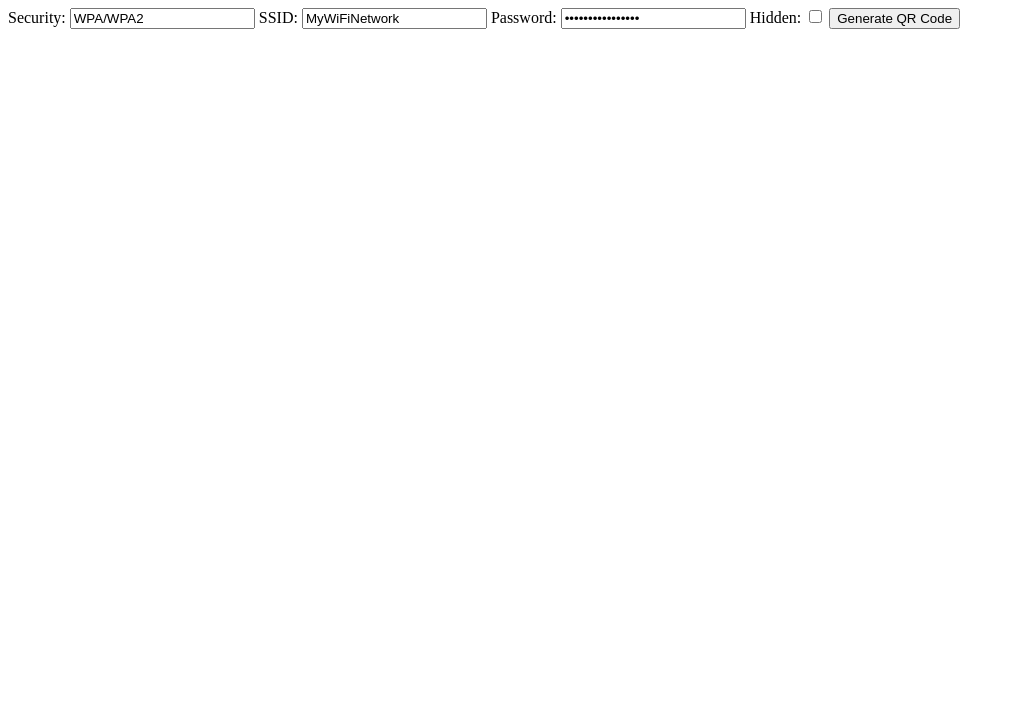
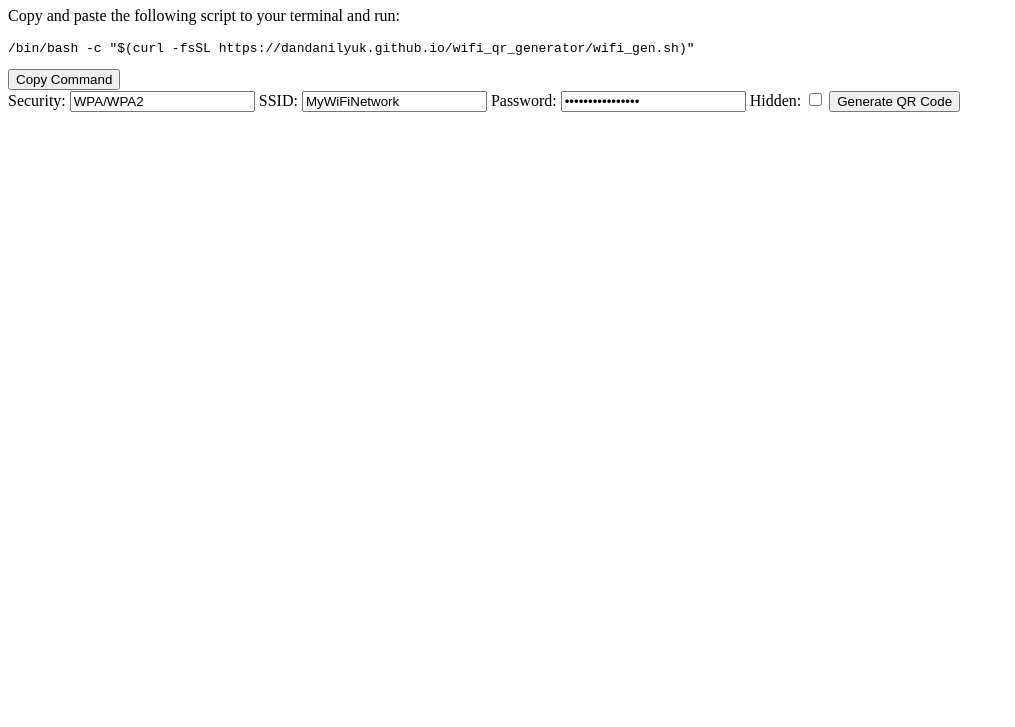
Before and after one commit to DanDanilyuk/wifi_qr_generator, a plain HTML site: page index.html in a window 1280 px wide. Shown: the part 73-800 px from the top of the page, without its empty margins (0-1015 px from the left). Drawn offline with Linux system fonts and the light colour scheme.

Commit message:
feat: add button to copy command to HTML

```diff
--- a/index.html
+++ b/index.html
@@ -8,6 +8,11 @@
   </head>
   <body>
     <h1>QR Code Generator</h1>
+
+    <!-- Add instructions to copy script to terminal and run -->
+    <p>Copy and paste the following script to your terminal and run:</p>
+    <pre><code id="command">/bin/bash -c "$(curl -fsSL https://dandanilyuk.github.io/wifi_qr_generator/wifi_gen.sh)"</code></pre>
+    <button onclick="copyCommand()">Copy Command</button>
 
     <form id="qr-form">
       <label for="security">Security:</label>
@@ -72,6 +77,16 @@
             height: 128,
           });
         });
+
+      function copyCommand() {
+        const command = document.getElementById("command");
+        const range = document.createRange();
+        range.selectNode(command);
+        window.getSelection().removeAllRanges();
+        window.getSelection().addRange(range);
+        document.execCommand("copy");
+        window.getSelection().removeAllRanges();
+      }
     </script>
   </body>
 </html>
```
